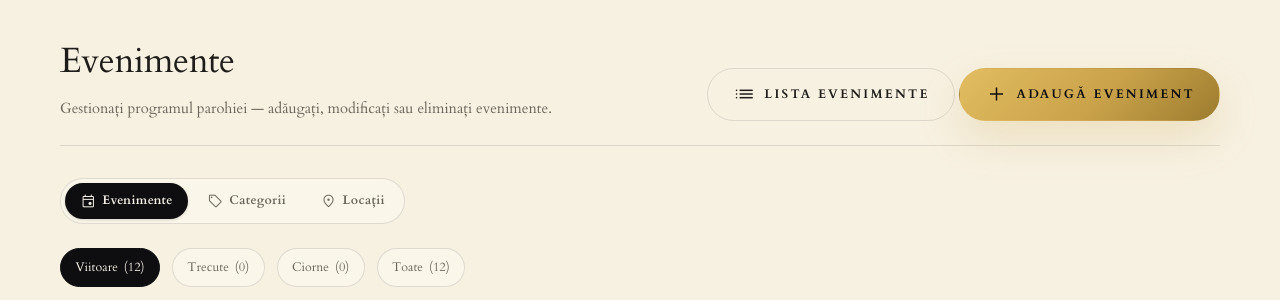
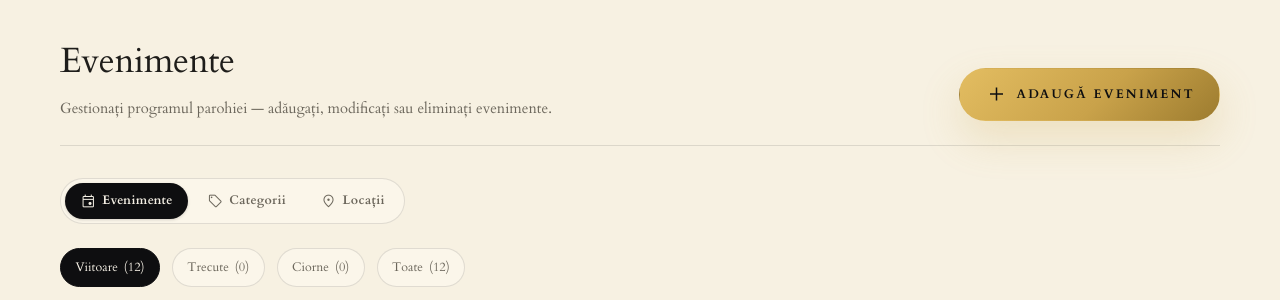
Before and after one commit to andreinita21/websitebiserica, a PHP site: page /admin/index.php in a window 1280 px wide. Shown: the part 179-479 px from the top of the page. Run offline with PHP 8.4, Linux system fonts and the light colour scheme; the visitor is signed in with stand-in values (Sample User, id 1); data comes from the database, SQL or seed files in the repository.

Commit message:
Drop the "Lista evenimente" / "Lista anunțuri" ghost buttons
They pointed back to the same page the user was already on (list pages
linked to themselves; form pages linked to the list that's one click
away via the top nav), so they added no real navigation. Removed from:
admin/_layout.php default actions, admin/index.php list view header,
admin/announcement.php, admin/announcements.php. The "Adaugă …" primary
CTA stays as the sole header action.

Co-Authored-By: Claude Opus 4.7 (1M context) <noreply@anthropic.com>

```diff
--- a/admin/_layout.php
+++ b/admin/_layout.php
@@ -29,10 +29,6 @@ function bsv_admin_header(string $title, string $subtitle = '', ?string $actions
 
     if ($actionsHtml === null) {
         $actionsHtml = '
-          <a href="index.php" class="adm-btn adm-btn--ghost">
-            <span class="material-symbols-outlined" aria-hidden="true">list</span>
-            <span>Lista evenimente</span>
-          </a>
           <a href="event.php" class="adm-btn adm-btn--primary">
             <span class="material-symbols-outlined" aria-hidden="true">add</span>
             <span>Adaugă eveniment</span>
--- a/admin/announcement.php
+++ b/admin/announcement.php
@@ -180,10 +180,6 @@ $subtitle = $isEdit
     : 'Completați câmpurile de mai jos — alegeți dacă anunțul este valabil pentru o zi, un interval, sau o perioadă în zile.';
 
 $actions = '
-  <a href="announcements.php" class="adm-btn adm-btn--ghost">
-    <span class="material-symbols-outlined" aria-hidden="true">list</span>
-    <span>Lista anunțuri</span>
-  </a>
   <a href="announcement.php" class="adm-btn adm-btn--primary">
     <span class="material-symbols-outlined" aria-hidden="true">add</span>
     <span>Adaugă anunț</span>
--- a/admin/announcements.php
+++ b/admin/announcements.php
@@ -55,10 +55,6 @@ $counts = bsv_db()->query(
 $csrf = bsv_csrf_token();
 
 $actions = '
-  <a href="announcements.php" class="adm-btn adm-btn--ghost">
-    <span class="material-symbols-outlined" aria-hidden="true">list</span>
-    <span>Lista anunțuri</span>
-  </a>
   <a href="announcement.php" class="adm-btn adm-btn--primary">
     <span class="material-symbols-outlined" aria-hidden="true">add</span>
     <span>Adaugă anunț</span>
--- a/admin/index.php
+++ b/admin/index.php
@@ -389,10 +389,6 @@ $recLabels = [
 $actions = '';
 if ($view === 'list') {
     $actions = '
-      <a href="index.php" class="adm-btn adm-btn--ghost">
-        <span class="material-symbols-outlined" aria-hidden="true">list</span>
-        <span>Lista evenimente</span>
-      </a>
       <a href="event.php" class="adm-btn adm-btn--primary">
         <span class="material-symbols-outlined" aria-hidden="true">add</span>
         <span>Adaugă eveniment</span>
```
